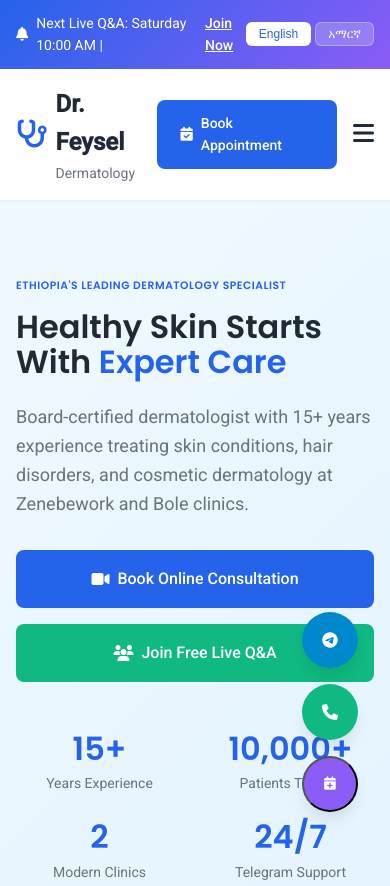
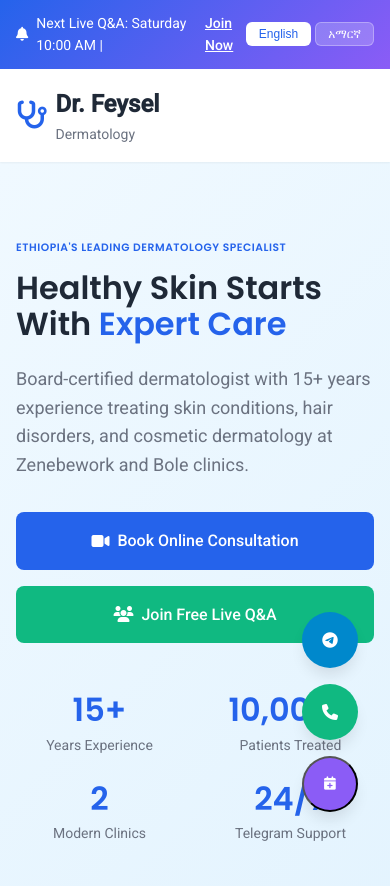
Before and after one commit to toticr183-dev/D.R-FEYSEL-DERMATOLOGIST-CLINIC, a plain HTML site: page index.html in a window 390 px wide. Shown: the top 886 px of the page. Drawn offline with Linux system fonts and the light colour scheme.

Commit message:
Update index.html

```diff
--- a/index.html
+++ b/index.html
@@ -40,17 +40,10 @@
                 <a href="#clinics" class="nav-link"><i class="fas fa-clinic-medical"></i> Our Clinics</a>
                 <a href="#live-section" class="nav-link live-nav"><i class="fas fa-video"></i> Live Sessions</a>
                 <a href="#contact" class="nav-link"><i class="fas fa-phone-alt"></i> Contact</a>
+                <a href="/doctor" class="nav-link doctor-portal"><i class="fas fa-lock"></i> Doctor Portal</a>
             </div>
 
-            <div class="nav-actions">
-                <a href="#booking" class="btn btn-primary">
-                    <i class="fas fa-calendar-check"></i> Book Appointment
-                </a>
-                <button class="menu-toggle" id="menuToggle">
-                    <i class="fas fa-bars"></i>
-                </button>
-            </div>
-        </div>
+
     </nav>
 
     <!-- Hero Section -->
```
